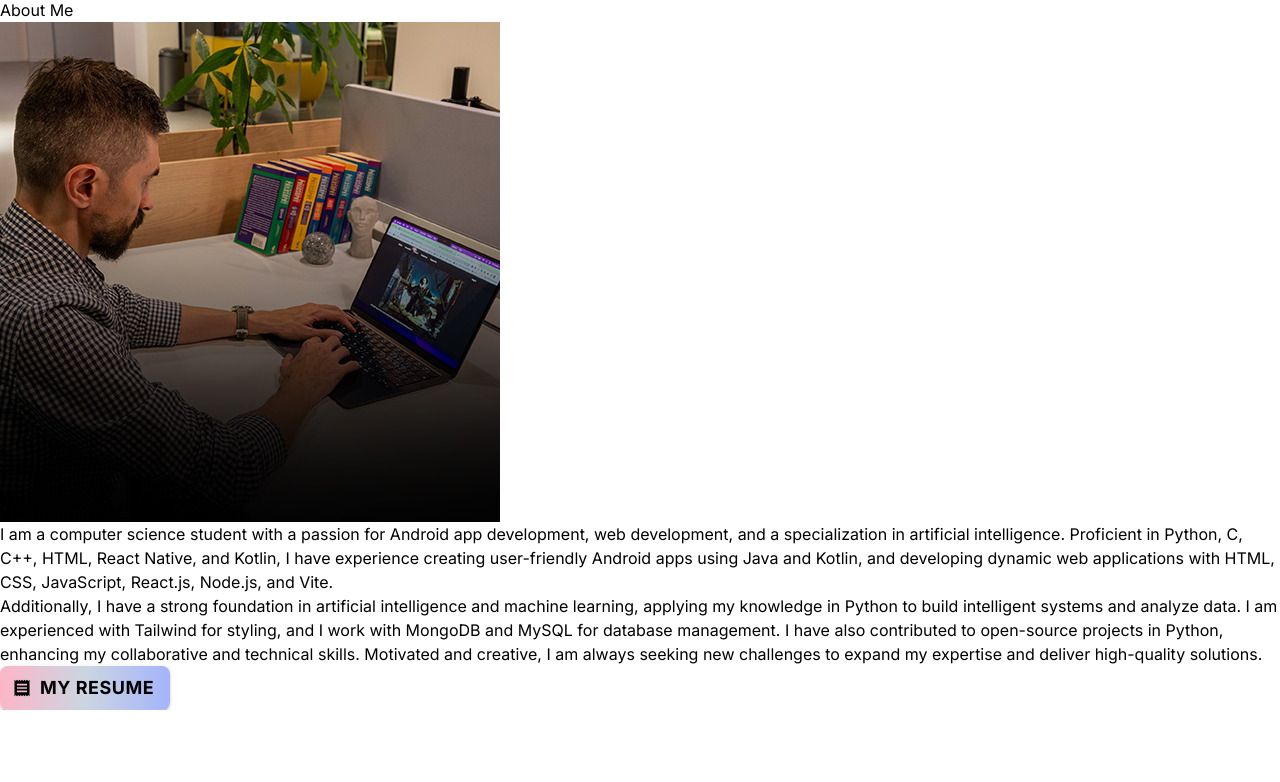
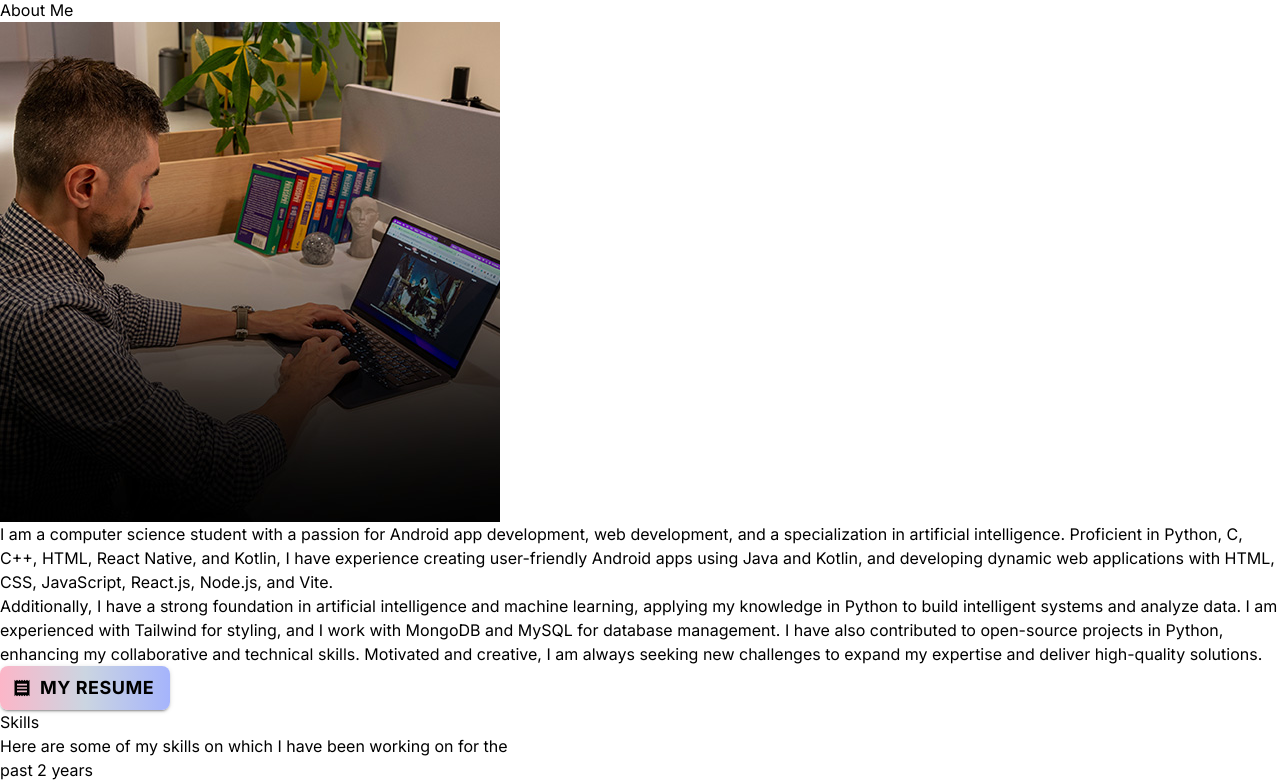
Before and after one commit to its-100rabh/Portfolio, a React (Vite) app: page / in a window 1280 px wide. Shown: the part 661-1443 px from the top of the page. Before the commit the page ends 1371 px from the top, so only its background shows below. Built offline with nearby package versions, Linux system fonts and the light colour scheme.

Commit message:
Skills Section Initialized

```diff
--- a/src/App.jsx
+++ b/src/App.jsx
@@ -2,6 +2,7 @@ import React from "react";
 import NavBar from "./components/NavBar";
 import Hero from "./components/Hero";
 import About from "./components/About";
+import Technologies from "./components/Technologies";
 
 const App = () => {
   return (
@@ -14,6 +15,7 @@ const App = () => {
         <NavBar />
         <Hero />
         <About />
+        <Technologies />
       </div>
     </div>
   );
--- /dev/null
+++ b/src/components/Technologies.jsx
@@ -0,0 +1,22 @@
+import React from "react";
+
+const Technologies = () => {
+  return (
+    <div className="border-b border-neutral-900 pb-4">
+      <h2 className="mt-20 text-center text-4xl font-bold">
+        <span className="bg-gradient-to-r from-pink-300 via-slate-200 to-purple-500 bg-clip-text text-transparent">
+          Skills
+        </span>
+      </h2>
+      <div className="mt-10 text-center text-xl tracking-wide">
+        <span>
+          Here are some of my skills on which I have been working on for the
+          <br />
+          past 2 years
+        </span>
+      </div>
+    </div>
+  );
+};
+
+export default Technologies;
```
